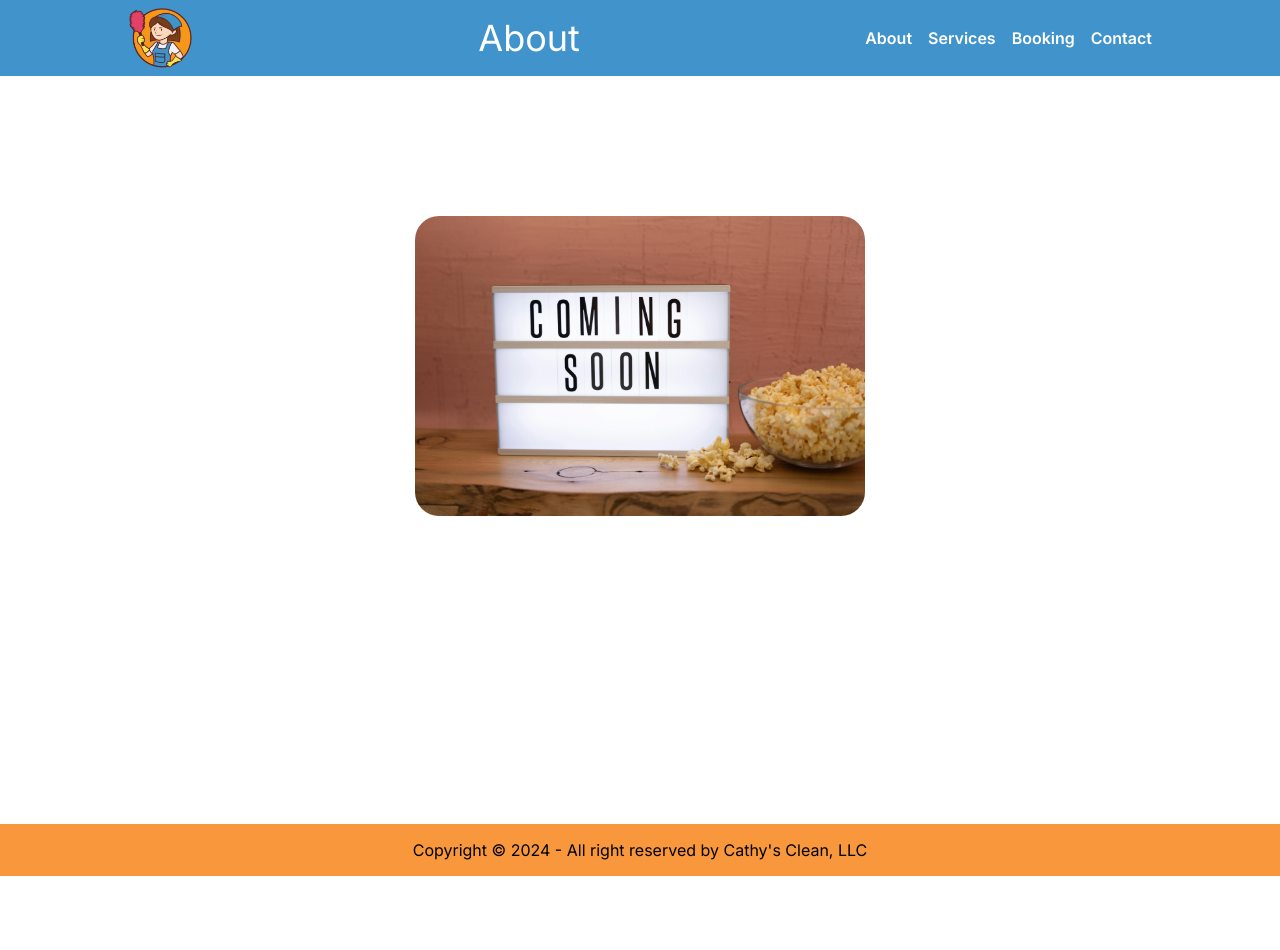
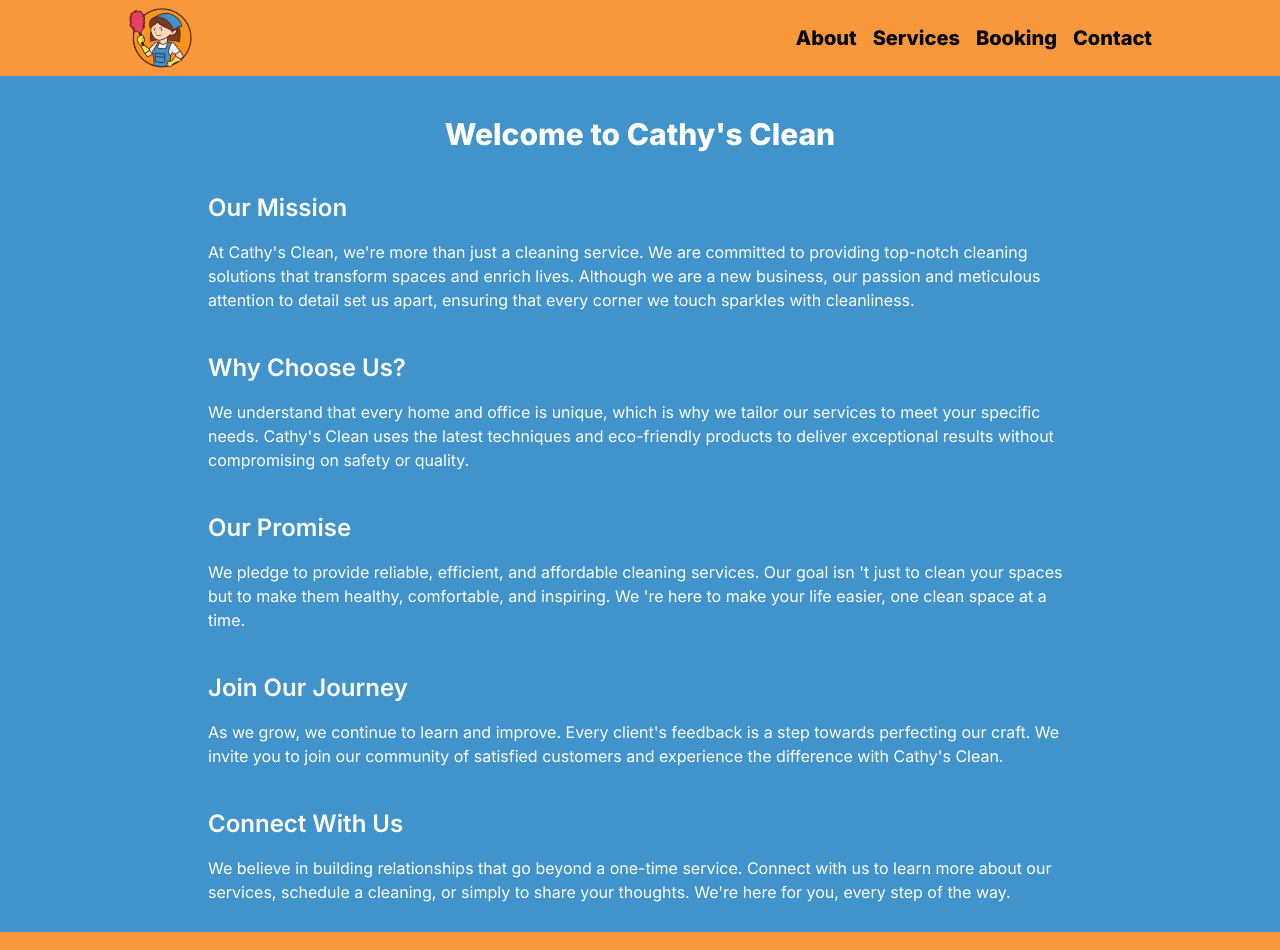
Before and after one commit to Shawn2776/cathys_clean, a Next.js app: page /about in a window 1280 px wide. Shown: the top 950 px of the page. Before the commit the page ends 876 px from the top, so only its background shows below. Built offline with nearby package versions, Linux system fonts and the light colour scheme.

Commit message:
navbar changes, added about

```diff
--- a/app/about/page.jsx
+++ b/app/about/page.jsx
@@ -1,10 +1,57 @@
-import UnderConstructionPage from "@/components/UnderConstruction";
-import React from "react";
-
 const AboutPage = () => {
   return (
-    <div className="text-center">
-      <UnderConstructionPage />
+    <div className="flex flex-col justify-center max-w-4xl px-4 pt-10 pb-20 mx-auto gap-y-10">
+      <div>
+        <h1 className="text-3xl font-extrabold text-center">
+          Welcome to Cathy&apos;s Clean
+        </h1>
+      </div>
+      <div>
+        <h2 className="mb-4 text-2xl font-semibold">Our Mission</h2>
+        <p>
+          At Cathy&apos;s Clean, we&apos;re more than just a cleaning service.
+          We are committed to providing top-notch cleaning solutions that
+          transform spaces and enrich lives. Although we are a new business, our
+          passion and meticulous attention to detail set us apart, ensuring that
+          every corner we touch sparkles with cleanliness.
+        </p>
+      </div>
+      <div>
+        <h2 className="mb-4 text-2xl font-semibold">Why Choose Us?</h2>
+        <p>
+          We understand that every home and office is unique, which is why we
+          tailor our services to meet your specific needs. Cathy&apos;s Clean
+          uses the latest techniques and eco-friendly products to deliver
+          exceptional results without compromising on safety or quality.
+        </p>
+      </div>
+      <div>
+        <h2 className="mb-4 text-2xl font-semibold">Our Promise</h2>
+        <p>
+          We pledge to provide reliable, efficient, and affordable cleaning
+          services. Our goal isn &apos;t just to clean your spaces but to make
+          them healthy, comfortable, and inspiring. We &apos;re here to make
+          your life easier, one clean space at a time.
+        </p>
+      </div>
+      <div>
+        <h2 className="mb-4 text-2xl font-semibold">Join Our Journey</h2>
+        <p>
+          As we grow, we continue to learn and improve. Every client&apos;s
+          feedback is a step towards perfecting our craft. We invite you to join
+          our community of satisfied customers and experience the difference
+          with Cathy&apos;s Clean.
+        </p>
+      </div>
+      <div>
+        <h2 className="mb-4 text-2xl font-semibold">Connect With Us</h2>
+        <p>
+          We believe in building relationships that go beyond a one-time
+          service. Connect with us to learn more about our services, schedule a
+          cleaning, or simply to share your thoughts. We&apos;re here for you,
+          every step of the way.
+        </p>
+      </div>
     </div>
   );
 };
--- a/app/layout.js
+++ b/app/layout.js
@@ -17,7 +17,9 @@ export default function RootLayout({ children }) {
       <body
         className={`${inter.className} bg-bgSoft text-text min-h-screen relative`}
       >
-        <Navbar />
+        <div className="bg-[#F8973B]">
+          <Navbar />
+        </div>
         <div className="flex-1">{children}</div>
         <div className="absolute bottom-0 left-0 right-0">
           <Footer />
--- a/components/Footer.jsx
+++ b/components/Footer.jsx
@@ -4,7 +4,7 @@ const Footer = () => {
   return (
     <footer className="footer footer-center p-4 bg-[#F8973B] text-black">
       <aside className="">
-        <p>Copyright © 2024 - All right reserved by Cathy&apos;s Clean, LLC </p>
+        <p>Copyright © 2024 Cathy&apos;s Clean, LLC. All right reserved. </p>
       </aside>
     </footer>
   );
--- a/components/Navbar.jsx
+++ b/components/Navbar.jsx
@@ -6,16 +6,18 @@ import React from "react";
 import { FiMenu } from "react-icons/fi";
 import { IoClose } from "react-icons/io5";
 import Pathname from "./Pathname";
+import { usePathname } from "next/navigation";
 
 const Navbar = () => {
   const [isOpen, setIsOpen] = React.useState(false);
+  const pathname = usePathname();
 
   const handleClick = () => {
     setIsOpen(!isOpen);
   };
   return (
     <>
-      <nav className="items-center justify-between hidden mx-auto ml-32 mr-32 md:flex bg-bgSoft">
+      <nav className="items-center justify-between hidden mx-auto ml-32 mr-32 md:flex ">
         <Link href="/">
           <Image
             alt="Cathy's Clean logo"
@@ -27,14 +29,10 @@ const Navbar = () => {
         </Link>
 
         <div>
-          <Pathname />
-        </div>
-
-        <div>
           <ul className="flex gap-4">
             <li className="text-xl font-semibold">
               <Link
-                className="cursor-pointer hover:text-gray-500"
+                className="text-xl font-extrabold text-black capitalize cursor-pointer hover:text-gray-500"
                 href="/about"
               >
                 About
@@ -42,7 +40,7 @@ const Navbar = () => {
             </li>
             <li className="text-xl font-semibold">
               <Link
-                className="cursor-pointer hover:text-gray-500"
+                className="text-xl font-extrabold text-black capitalize cursor-pointer hover:text-gray-500"
                 href="/services"
               >
                 Services
@@ -50,7 +48,7 @@ const Navbar = () => {
             </li>
             <li className="text-xl font-semibold">
               <Link
-                className="cursor-pointer hover:text-gray-500"
+                className="text-xl font-extrabold text-black capitalize cursor-pointer hover:text-gray-500"
                 href="/booking"
               >
                 Booking
@@ -58,7 +56,7 @@ const Navbar = () => {
             </li>
             <li className="text-xl font-semibold">
               <Link
-                className="cursor-pointer hover:text-gray-500"
+                className="text-xl font-extrabold text-black capitalize cursor-pointer hover:text-gray-500"
                 href="/contact"
               >
                 Contact
@@ -67,8 +65,8 @@ const Navbar = () => {
           </ul>
         </div>
       </nav>
-      <nav className="">
-        <div className="relative flex justify-between px-4 md:hidden navbar bg-bgSoft">
+      <nav>
+        <div className="relative flex justify-between px-4 md:hidden navbar">
           <div>
             <Link href="/" onClick={() => setIsOpen(false)}>
               <Image
@@ -79,6 +77,10 @@ const Navbar = () => {
               />
             </Link>
           </div>
+          <div>
+            <Pathname />
+          </div>
+
           <div>
             {isOpen ? (
               <button onClick={() => handleClick()} className="text-white">
@@ -94,26 +96,50 @@ const Navbar = () => {
         <div
           className={`${
             isOpen ? "block" : "hidden"
-          } absolute top-10 left-0 right-0 z-10 bg-bgSoft px-4 py-4 text-white transition-all duration-300`}
+          } absolute top-15 left-0 right-0 z-10 bg-[#F8973B] px-4 py-4 text-white transition-all duration-300`}
         >
-          <ul className="flex flex-col gap-4 pt-4 font-extrabold text-center border-t">
+          <ul className="flex flex-col gap-4 pt-6 font-extrabold text-center border-t">
             <li>
-              <Link onClick={() => handleClick()} href="/about">
+              <Link
+                onClick={() => handleClick()}
+                href="/about"
+                className={`${
+                  pathname === "/about" ? "text-gray-500" : ""
+                } text-2xl font-semibold`}
+              >
                 About
               </Link>
             </li>
             <li>
-              <Link onClick={() => handleClick()} href="/services">
+              <Link
+                className={`${
+                  pathname === "/services" ? "text-gray-500" : ""
+                } text-2xl font-semibold`}
+                onClick={() => handleClick()}
+                href="/services"
+              >
                 Services
               </Link>
             </li>
             <li>
-              <Link onClick={() => handleClick()} href="/booking">
+              <Link
+                className={`${
+                  pathname === "/booking" ? "text-gray-500" : ""
+                } text-2xl font-semibold`}
+                onClick={() => handleClick()}
+                href="/booking"
+              >
                 Booking
               </Link>
             </li>
             <li>
-              <Link onClick={() => handleClick()} href="/contact">
+              <Link
+                className={`${
+                  pathname === "/contact" ? "text-gray-500" : ""
+                } text-2xl font-semibold`}
+                onClick={() => handleClick()}
+                href="/contact"
+              >
                 Contact
               </Link>
             </li>
--- a/components/Pathname.jsx
+++ b/components/Pathname.jsx
@@ -9,7 +9,7 @@ const Pathname = () => {
   const firstLetter = subPathname.charAt(0).toUpperCase();
   const ca = firstLetter + subPathname.slice(1);
 
-  return <h1 className="w-full text-center text-4xl">{ca}</h1>;
+  return <h1 className="w-full text-3xl text-center">{ca}</h1>;
 };
 
 export default Pathname;
```
